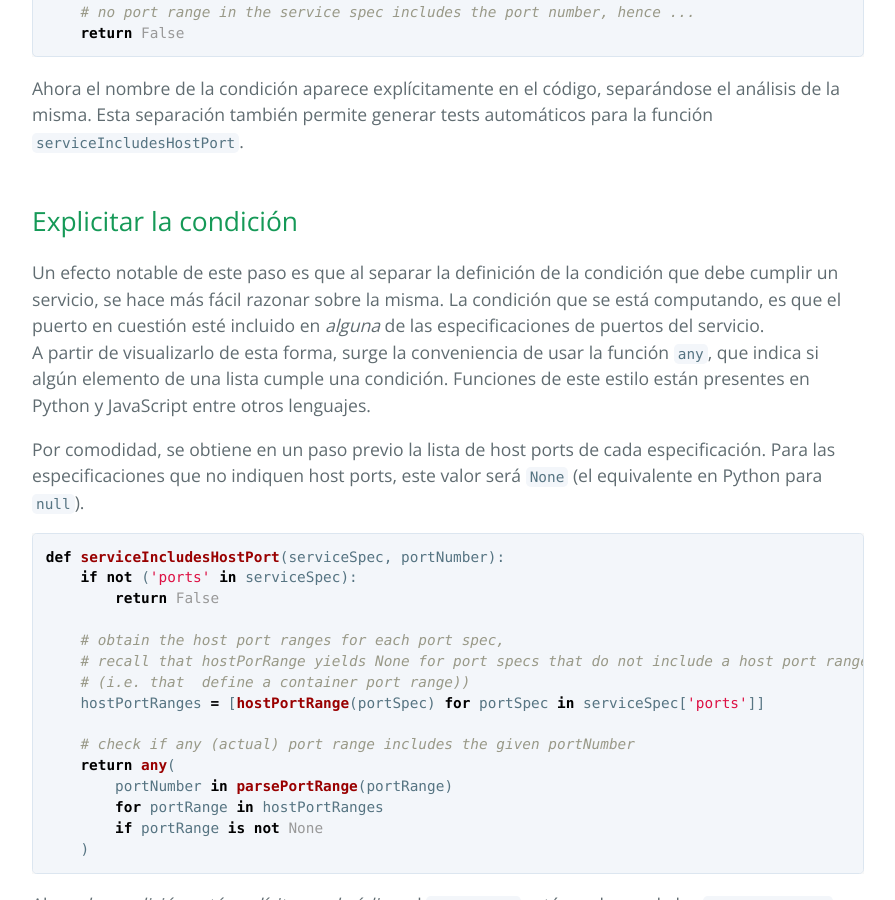
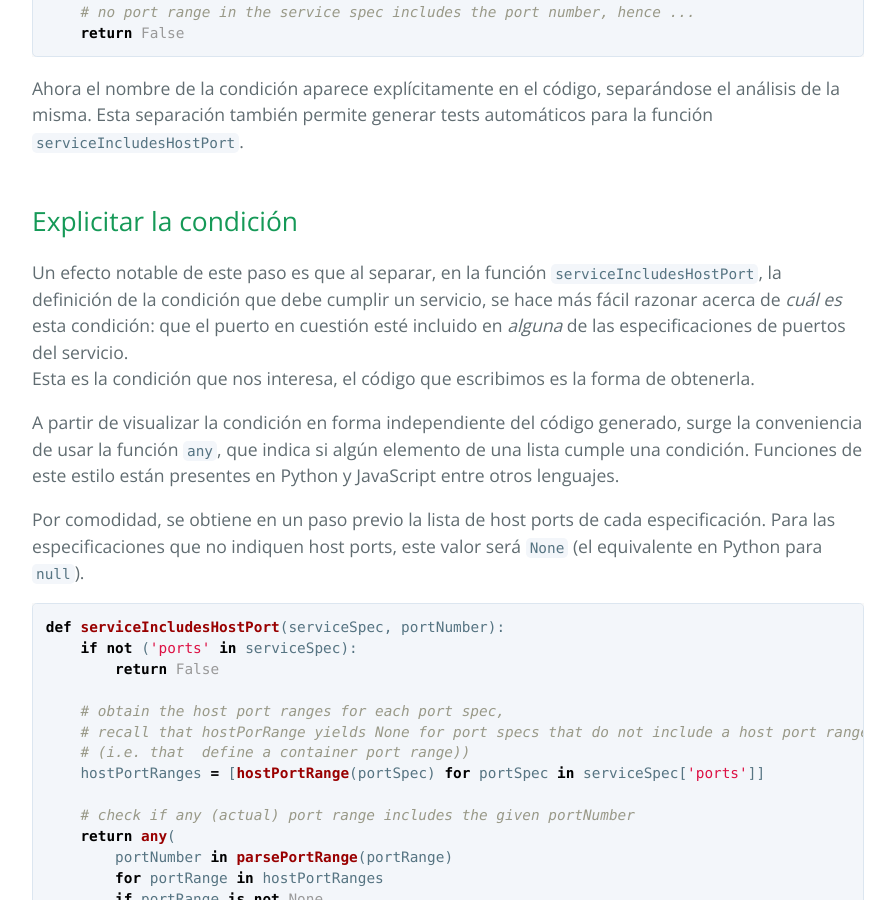
Before and after one commit to clombardi/design-thinking, a Jekyll site: the page built from programacion-a-desarrollo/programar-y-desarrollar-ejemplo-apendice.md, in a window 1280 px wide and 900 px high, scrolled down 2746 px. Shown: the whole window, without its empty margins (192-1087 px from the left). Built offline with Jekyll 4.4.1, drawn with Linux system fonts in a browser that asks for light colours; our own code applies the rules of GitHub Pages for plain Markdown files.

Commit message:
ajustes 02

````diff
--- a/programacion-a-desarrollo/programar-y-desarrollar-ejemplo-apendice.md
+++ b/programacion-a-desarrollo/programar-y-desarrollar-ejemplo-apendice.md
@@ -101,9 +101,10 @@ Esta separación también permite generar tests automáticos para la función `s
 
 
 ## Explicitar la condición
-Un efecto notable de este paso es que al separar la definición de la condición que debe cumplir un servicio, se hace más fácil razonar sobre la misma.
-La condición que se está computando, es que el puerto en cuestión esté incluido en _alguna_ de las especificaciones de puertos del servicio.
-A partir de visualizarlo de esta forma, surge la conveniencia de usar la función `any`, que indica si algún elemento de una lista cumple una condición. Funciones de este estilo están presentes en Python y JavaScript entre otros lenguajes.
+Un efecto notable de este paso es que al separar, en la función `serviceIncludesHostPort`, la definición de la condición que debe cumplir un servicio, se hace más fácil razonar acerca de _cuál es_ esta condición: que el puerto en cuestión esté incluido en _alguna_ de las especificaciones de puertos del servicio.
+Esta es la condición que nos interesa, el código que escribimos es la forma de obtenerla.
+
+A partir de visualizar la condición en forma independiente del código generado, surge la conveniencia de usar la función `any`, que indica si algún elemento de una lista cumple una condición. Funciones de este estilo están presentes en Python y JavaScript entre otros lenguajes.
 
 Por comodidad, se obtiene en un paso previo la lista de host ports de cada especificación. Para las especificaciones que no indiquen host ports, este valor será `None` (el equivalente en Python para `null`).
 ``` python
````
